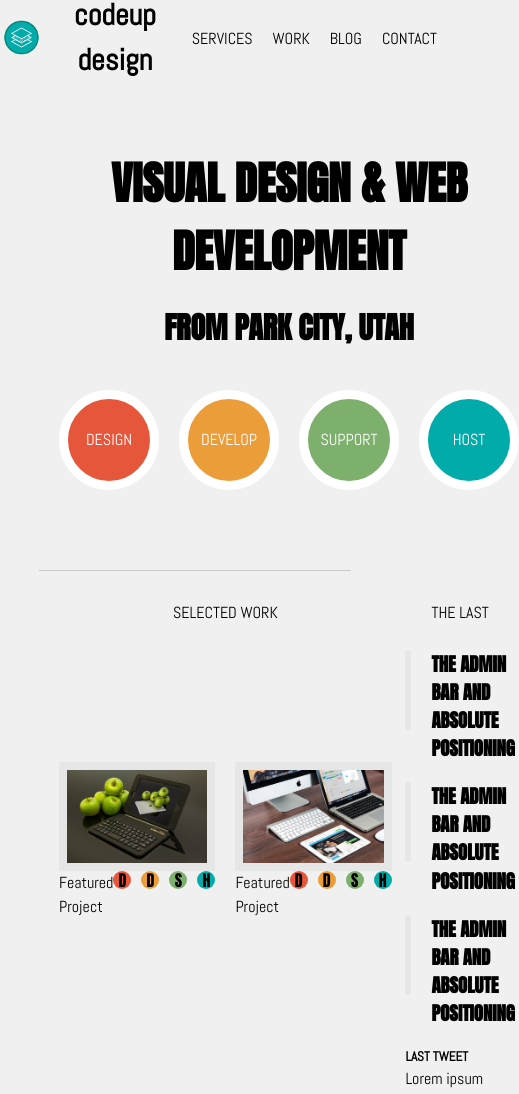
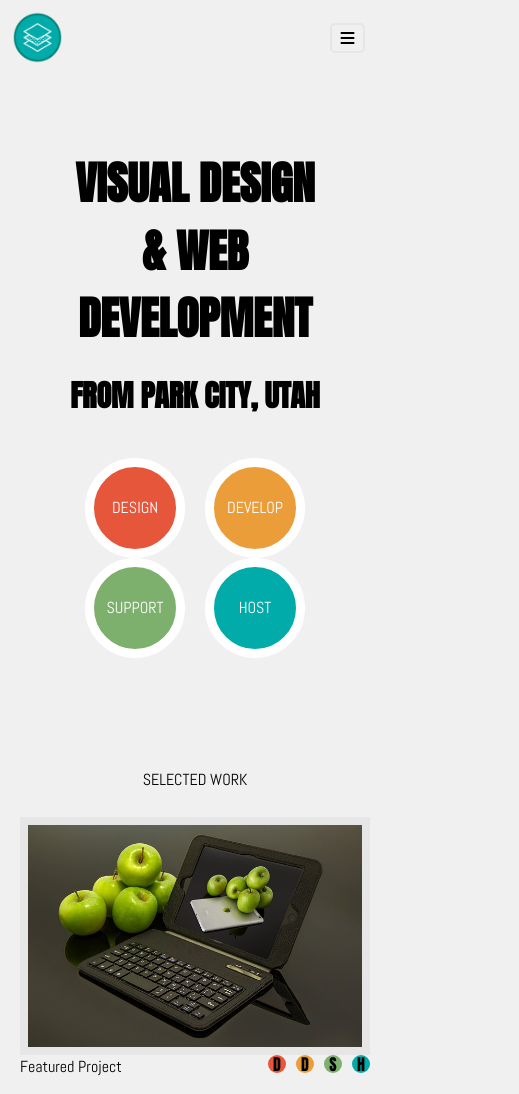
Before and after one commit to jared-sarah-design-project/Codeup-design, a plain HTML site: page index.html in a window 390 px wide. Shown: the top 1094 px of the page, 519 px wide, since content can reach past the window. Drawn offline with Linux system fonts and the light colour scheme.

Commit message:
Finished Media Queries

```diff
--- a/css/design.css
+++ b/css/design.css
@@ -26,9 +26,6 @@ body {
     font-family: "Anton", sans-serif;
 }
 
-.container {
-    max-width: 80vw;
-}
 
 .page-wrapper {
     row-gap: 40px;
@@ -128,6 +125,7 @@ h2 {
 
 .fake-icons {
     display: flex;
+
     justify-content: center;
     align-items: center;
     column-gap: 20px;
@@ -278,19 +276,114 @@ main {
     justify-content: center;
     font-family: "Anton", sans-serif;
 }
-
-
+.fa-solid.fa-bars{
+    display: none;
+}
 /* large screens */
 @media screen and (max-width: 992px) {
     /***********  CONTAINERS SHOULD TAKE UP MORE OF THE VW  ***********/
+    main {
+        max-width: 90vw;
+    }
 }
 
 /* medium screens */
 @media screen and (max-width: 768px) {
+    main {
+        max-width: 100vw;
+    }
+    .nav-elements{
+        display: none;
+    }
+    .company-name{
+        display: none;
+    }
+    .fa-solid.fa-bars{
+        display: flex;
+        justify-content: center;
+        align-self:center;
+        padding: 5px;
+
+    }
+    .icon-wrapper{
+        height:30px;
+        width:35px;
+        border-radius: 5px;
+        border:2px solid var(--dark-grey);
+        justify-content: center;
+        align-content: end;
+        position: absolute;
+        right:25px;
+    }
+    nav{
+        justify-content: space-between;
+    }
+    .secondary-column{
+        display: none;
+    }
 
 }
 
 /* extra-small and small screens */
 @media screen and (max-width: 576px) {
+    main {
+        max-width: 100vw;
+        flex:0 1 auto;
+
+    }
+    .nav-elements{
+        display: none;
+    }
+    .company-name{
+        display: none;
+    }
+    .fa-solid.fa-bars{
+        display: flex;
+        justify-content: center;
+        align-self:center;
+        padding: 5px;
+
+    }
+    .icon-wrapper{
+        height:30px;
+        width:35px;
+        border-radius: 5px;
+        border:2px solid var(--dark-grey);
+        justify-content: center;
+        align-content: end;
+        position: absolute;
+        right:25px;
+    }
+    nav{
+        justify-content: space-between;
+    }
+    .hero-text{
+        display: flex;
+        flex: 0 1 auto;
+        justify-content: center;
+        align-content: center;
+    }
+    .row.grow.hero-scene-row-wrapper{
+        justify-content: center;
+        align-items: center;
+    }
+    .fake-icons{
+        justify-content: center;
+        align-self: center;
+        display: flex;
+        flex-wrap: wrap;
+        max-width: 320px;
+
+    }
+
+    .secondary-column{
+        display: none;
+    }
+    .main-content-row-wrapper{
+        border:unset;
+    }
+    .image-group{
+        flex-direction:column;
+    }
 
 }
--- a/index.html
+++ b/index.html
@@ -18,14 +18,15 @@
     <header class="container">
         <div class="row grow full-width no-padding">
             <nav class="row no-padding justify-start full-width">
-
                 <div class="logo-name-wrapper">
                     <div class="logo-wrapper">
                         <img class="image" src="img/logo.png" alt="logo">
                     </div>
-                    <h2>codeup design</h2>
+                    <h2 class="company-name">codeup design</h2>
                 </div>
-
+                <div class="icon-wrapper">
+                    <i class="fa-solid fa-bars"></i>
+                </div>
                 <div class="nav-elements">
                     <p>SERVICES</p>
                     <p>WORK</p>
```
